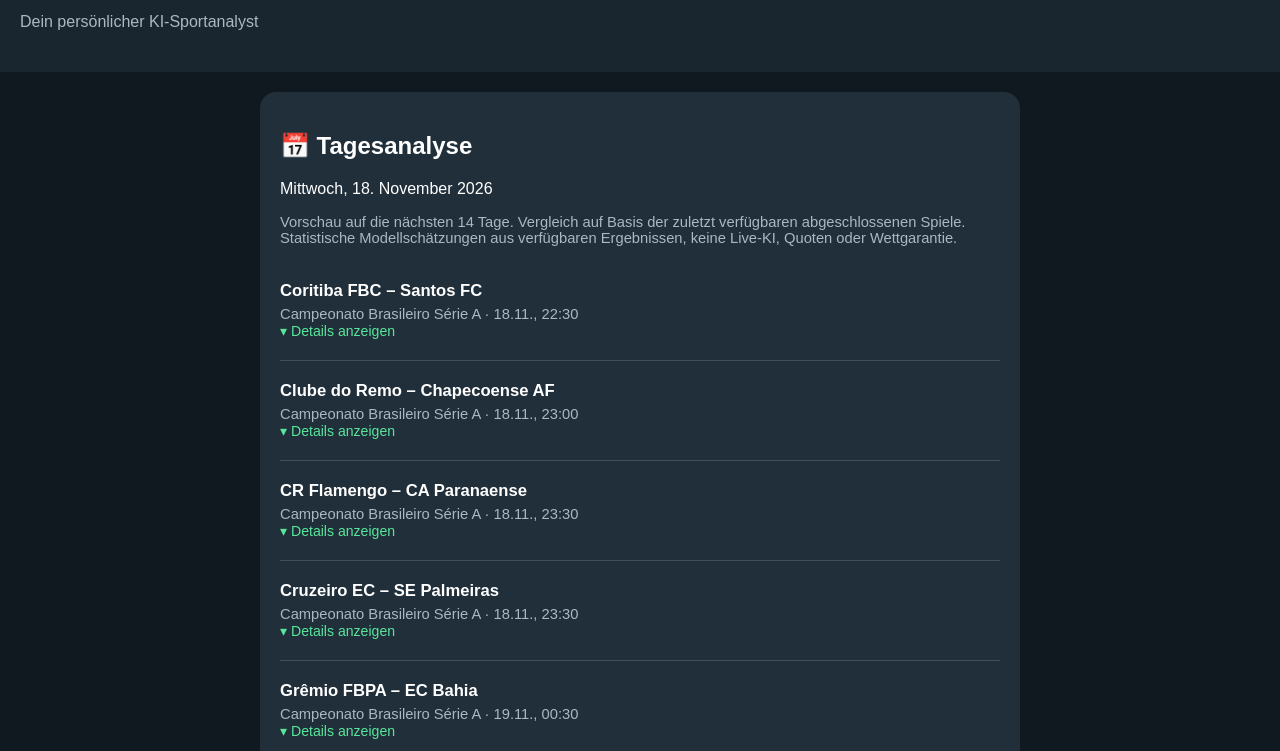
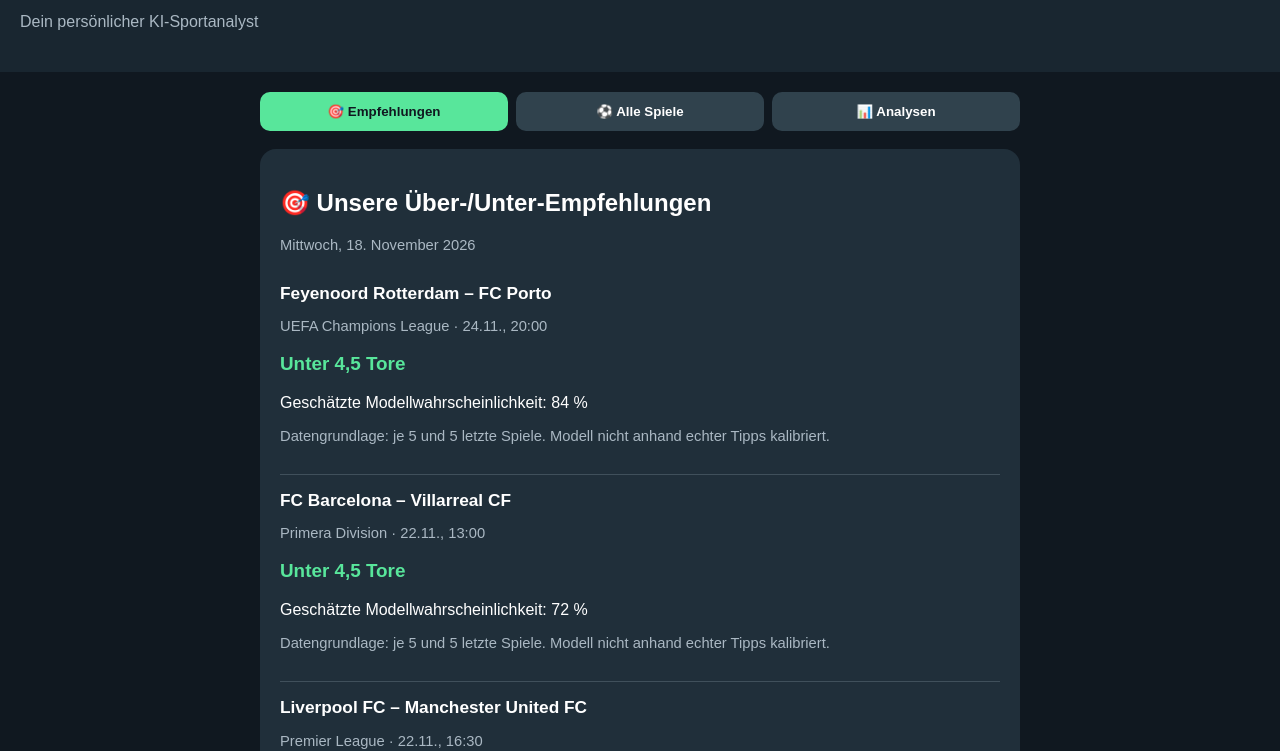
Before and after one commit to saschaklein1973/matchiq-web, a plain HTML site: page index.html in a window 1280 px wide. Shown: the part 66-817 px from the top of the page. Drawn offline with Linux system fonts and the light colour scheme.

Commit message:
MatchIQ_index_neu

```diff
--- a/index.html
+++ b/index.html
@@ -44,6 +44,14 @@
     .prediction p { margin: 5px 0; }
     .prediction strong { color: #58e69b; }
     .pill { display: inline-block; border-radius: 8px; background: #30424d; padding: 4px 8px; }
+    .nav { display:flex; flex-wrap:wrap; gap:8px; margin-bottom:18px; }
+    .nav-button { background:#30424d; color:#fff; flex:1 1 145px; }
+    .nav-button[aria-pressed="true"] { background:#58e69b; color:#101820; }
+    [hidden] { display:none !important; }
+    .recommendation { border-top:1px solid #40505b; padding:15px 0; }
+    .recommendation:first-child { border-top:0; }
+    .recommendation h3 { margin:0 0 8px; font-size:1.08rem; }
+    .recommendation .pick { color:#58e69b; font-weight:700; font-size:1.18rem; }
     .filters { margin-bottom: 12px; }
     .filters button { margin: 0 6px 6px 0; padding: 8px 12px; }
     .filters button[aria-pressed="false"] { background: #30424d; color: white; }
@@ -76,45 +84,19 @@
   </header>
 
   <main>
-    <section class="card">
-      <h2>📅 Tagesanalyse</h2>
-      <p id="date"></p>
-      <p class="muted">Vorschau auf die nächsten 14 Tage. Vergleich auf Basis der zuletzt verfügbaren abgeschlossenen Spiele. Statistische Modellschätzungen aus verfügbaren Ergebnissen, keine Live-KI, Quoten oder Wettgarantie.</p>
-      <div id="analysen" aria-live="polite">Analysen werden geladen ...</div>
+    <nav class="nav" aria-label="Bereiche">
+      <button type="button" class="nav-button" data-view="empfehlungen" aria-pressed="true">🎯 Empfehlungen</button>
+      <button type="button" class="nav-button" data-view="spiele" aria-pressed="false">⚽ Alle Spiele</button>
+      <button type="button" class="nav-button" data-view="analyse" aria-pressed="false">📊 Analysen</button>
+    </nav>
+    <section id="view-empfehlungen" class="card view">
+      <h2>🎯 Unsere Über-/Unter-Empfehlungen</h2>
+      <p id="date" class="muted"></p>
+      <div id="tipps" aria-live="polite">Empfehlungen werden berechnet ...</div>
+      <p class="muted">Automatische statistische Modellschätzungen – keine garantierten Treffer oder nachgewiesenen Wettvorteile. Zunächst nur zum Testen ohne Geldeinsatz.</p>
     </section>
-
-    <section class="card">
-      <h2>🎯 MatchIQ-Tipps</h2>
-      <div id="tipps" aria-live="polite">Einschätzungen werden geladen ...</div>
-    </section>
-
-    <section class="card">
-      <h2>🏆 Unsere Sportarten</h2>
-      <div class="sports">
-        <span class="sport">⚽ Fußball</span>
-        <span class="sport">🏀 Basketball</span>
-        <span class="sport">🏒 Eishockey</span>
-        <span class="sport">🎾 Tennis</span>
-        <span class="sport">🤾 Handball</span>
-      </div>
-    </section>
-
-    <section class="card">
-      <h2>📊 Statistik</h2>
-      <p>Ausgewertete Prognosen: 0</p>
-      <p>Trefferquote: Noch keine Daten</p>
-      <p>Virtuelles Testguthaben: 10,00 €</p>
-    </section>
-
-    <section class="card">
-      <h2>🔔 Benachrichtigungen</h2>
-      <p>
-        iPhone-Push-Mitteilungen werden
-        in einer späteren Phase eingerichtet.
-      </p>
-    </section>
-  <section class="card">
-  <h2>⚽ Aktuelle Fußballspiele</h2>
+    <section id="view-spiele" class="card view" hidden>
+      <h2>⚽ Alle Spiele</h2>
       <div class="filters" id="filter" aria-label="Spiele filtern">
         <button type="button" data-filter="alle" aria-pressed="true">Alle</button>
         <button type="button" data-filter="heute" aria-pressed="false">Heute</button>
@@ -122,6 +104,11 @@
         <button type="button" data-filter="beendet" aria-pressed="false">Ergebnisse</button>
       </div>
       <div id="spiele">Spiele werden geladen ...</div>
+    </section>
+    <section id="view-analyse" class="card view" hidden>
+      <h2>📊 Detailanalysen</h2>
+      <p class="muted">Weitere Modellwerte und Formvergleiche für kommende Spiele. Die Empfehlungen auf der Startseite werden unabhängig davon automatisch ausgewählt.</p>
+      <div id="analysen">Analysen werden geladen ...</div>
     </section>
   </main>
 
@@ -275,32 +262,63 @@
     return { box, tendenz, modell: m };
   }
 
+   // Nur aussagekräftige Über-/Unter-Prognosen zeigen. Keine 1X2- oder BTTS-Tipps.
+   // Schwellen sind vorläufige Filter, keine validierte Erfolgsquote.
+   function waehleTorTipp(m) {
+     if (!m) return null;
+     const kandidaten = [];
+     for (const t of m.torWahrscheinlichkeiten) {
+       const linie = Number(t.linie.replace(",", "."));
+       // Extreme Linien liefern oft hohe, aber wenig aussagekräftige Wahrscheinlichkeiten.
+       if (linie < 1.5 || linie > 4.5) continue;
+       for (const [richtung, p] of [["Über", t.ueber], ["Unter", t.unter]]) {
+         if (p >= 0.70 && p <= 0.85) kandidaten.push({ richtung, linie: t.linie, p });
+       }
+     }
+     kandidaten.sort((a,b) => b.p - a.p || Math.abs(Number(a.linie.replace(",", ".")) - 2.5) - Math.abs(Number(b.linie.replace(",", ".")) - 2.5));
+     return kandidaten[0] || null;
+   }
+
   function zeigeAnalysen() {
      const jetzt = new Date();
      const ende = new Date(jetzt.getTime() + 14 * 24 * 60 * 60 * 1000);
-    const kandidaten = alleSpiele.filter(s => gueltig(s) && datum(s) > jetzt && datum(s) <= ende && bevorstehend(s))
-      .sort((a,b) => datum(a) - datum(b)).slice(0,12);
+     const kandidaten = alleSpiele.filter(s => bevorstehend(s) && datum(s) <= ende)
+       .sort((a,b) => datum(a) - datum(b));
      const ziel = $("analysen"), tipps = $("tipps");
      ziel.replaceChildren(); tipps.replaceChildren();
      if (!kandidaten.length) {
        ziel.textContent = "Keine anstehenden Spiele in den nächsten 14 Tagen in den verfügbaren Daten.";
-      tipps.textContent = "Keine Einschätzungen verfügbar.";
+       tipps.textContent = "Derzeit keine Empfehlungen: keine anstehenden Spiele in den verfügbaren Daten.";
        return;
      }
-    let anzahl = 0;
+     const empfehlungen = [];
+     // Alle kommenden Spiele prüfen, nicht nur die ersten zwölf.
      for (const spiel of kandidaten) {
-      const {box, modell: m} = spielAnalyse(spiel);
-      ziel.appendChild(box);
-      if (m && (m.ausgang !== "Kein klarer 1/X/2-Favorit" || m.toreTipp !== "Keine klare Über/Unter-Tendenz" || m.bttsTipp !== "Keine klare Tendenz")) {
-        const item = elem("div", undefined, "analysis-item");
-        item.appendChild(elem("p", `${teamName(spiel.homeTeam)} – ${teamName(spiel.awayTeam)}`));
-        item.appendChild(elem("p", `1/X/2: ${m.ausgang} · Tore: ${m.toreTipp} · Beide treffen: ${m.bttsTipp}`, "green"));
+       const h = form(spiel.homeTeam, datum(spiel), alleSpiele);
+       const g = form(spiel.awayTeam, datum(spiel), alleSpiele);
+       // Mehr historische Ergebnisse als Mindestanforderung für die reine Modellberechnung.
+       if (h.n < 5 || g.n < 5) continue;
+       const m = modell(h, g);
+       const tipp = waehleTorTipp(m);
+       if (tipp) empfehlungen.push({ spiel, tipp, h, g });
+     }
+     empfehlungen.sort((a,b) => b.tipp.p - a.tipp.p || datum(a.spiel) - datum(b.spiel));
+     for (const {spiel, tipp, h, g} of empfehlungen.slice(0, 5)) {
+       const item = elem("article", undefined, "recommendation");
+       item.appendChild(elem("h3", `${teamName(spiel.homeTeam)} – ${teamName(spiel.awayTeam)}`));
+       item.appendChild(elem("p", `${spiel.competition?.name || "Fußball"} · ${zeitFormat.format(datum(spiel))}`, "muted"));
+       item.appendChild(elem("p", `${tipp.richtung} ${tipp.linie} Tore`, "pick"));
+       item.appendChild(elem("p", `Geschätzte Modellwahrscheinlichkeit: ${Math.round(tipp.p * 100)} %`));
+       item.appendChild(elem("p", `Datengrundlage: je ${h.n} und ${g.n} letzte Spiele. Modell nicht anhand echter Tipps kalibriert.`, "muted"));
        tipps.appendChild(item);
-        anzahl++;
      }
+     if (!empfehlungen.length) tipps.textContent = "Heute keine Empfehlung mit ausreichender Datengrundlage und Modell-Tendenz.";
+     // Detailanalysen bewusst nur bei Bedarf in separatem Bereich aufbauen.
+     if (!$("view-analyse").hidden) {
+       for (const spiel of kandidaten.slice(0,12)) ziel.appendChild(spielAnalyse(spiel).box);
+     } else {
+       ziel.textContent = "Öffne diesen Bereich, um die Detailanalysen zu sehen.";
      }
-    if (!anzahl) tipps.textContent = "Derzeit keine ausreichend deutlichen statistischen Tendenzen.";
-    tipps.appendChild(elem("p", "Rein statistische, nicht validierte Modellschätzungen. Keine Buchmacherquoten oder Wettgarantie.", "muted"));
    }
 
   function zeigeSpiele() {
@@ -324,6 +342,15 @@
       ziel.appendChild(elem("p", `${zeitFormat.format(datum(spiel))} | ${spiel.competition?.name || "Fußball"} | ${teamName(spiel.homeTeam)} – ${teamName(spiel.awayTeam)} | ${ergebnis}`));
     }
   }
+
+   document.querySelector(".nav").addEventListener("click", event => {
+     const button = event.target.closest("button[data-view]");
+     if (!button) return;
+     const view = button.dataset.view;
+     for (const b of document.querySelectorAll(".nav-button")) b.setAttribute("aria-pressed", String(b === button));
+     for (const v of document.querySelectorAll(".view")) v.hidden = v.id !== `view-${view}`;
+     if (view === "analyse") zeigeAnalysen();
+   });
 
   $("filter").addEventListener("click", event => {
     const button = event.target.closest("button[data-filter]");
```
Lines whose indentation alone changed are shown as unchanged.
